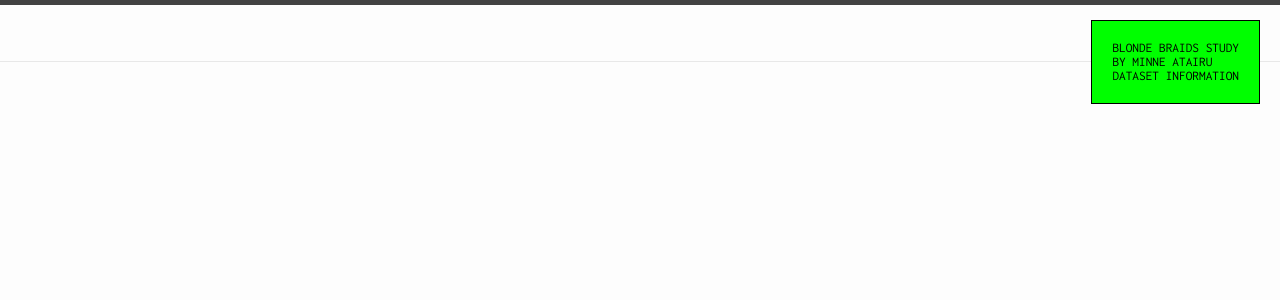
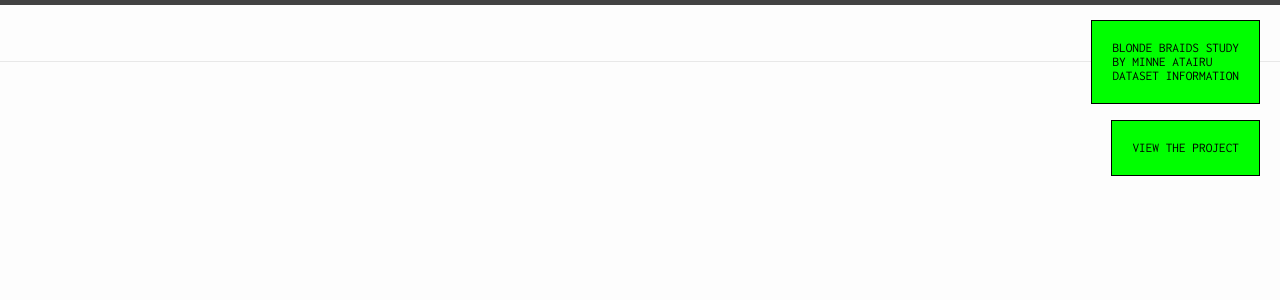
Before and after one commit to saimayasmeen4/minneatairu-json.github.io, a Jekyll site: the page built from about.markdown, in a window 1280 px wide. Shown: the top 300 px of the page. Built offline with Jekyll 4.4.1, drawn with Linux system fonts in a browser that asks for light colours; comment, search, counter and statistics services are not loaded.

Commit message:
ai button

```diff
--- a/_includes/header.html
+++ b/_includes/header.html
@@ -9,6 +9,9 @@
         <div>BLONDE BRAIDS STUDY</div>
         <div>BY MINNE ATAIRU</div>
         <div class="info-text">DATASET INFORMATION  </div>
+      </button>
+      <button class="ai-btn">
+        <div>VIEW THE PROJECT</div>
       </button>
 
       <!-- Modal -->
@@ -130,6 +133,23 @@
           text-align: left
         }
 
+        .ai-btn {
+          padding: 20px;
+          display: flex;
+          flex-direction: column;
+          align-items: left;
+          justify-content: left;
+          position: fixed;
+          top: 120px;
+          font-family: 'Inconsolata', monospace;
+          right: 20px;
+          z-index: 1000;
+          background: lime;
+          box-shadow: none;
+          border: 1px solid;
+          text-align: left
+        }
+
         .modal-content-info {
           font-family: 'Inconsolata', monospace;
           background-color: #fefefe;
@@ -164,7 +184,7 @@
 #backToTopBtn {
   display: none; /* Initially hide the button */
   position: fixed;
-  top: 120px;
+  top: 140px;
   font-family: 'Inconsolata', monospace;
 border:1px solid;
   right: 20px;
```
